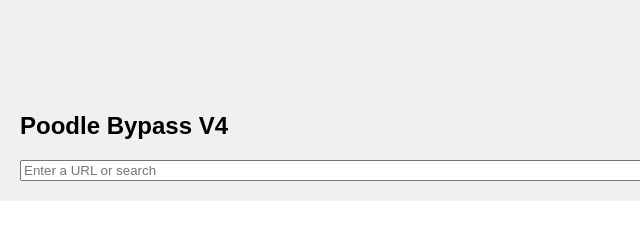
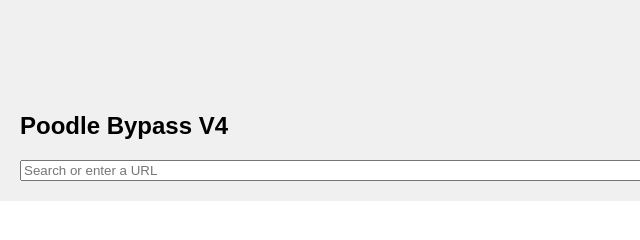
Before and after one commit to accalgebraofficehours/poodle-bypass-v4, a plain HTML site: page anti-refresh.html in a window 1280 px wide. Shown: the full height of the page, 0-640 px from the left. Drawn offline with Linux system fonts and the light colour scheme.

Commit message:
Update anti-refresh.html

```diff
--- a/anti-refresh.html
+++ b/anti-refresh.html
@@ -34,7 +34,7 @@
   <div id="formArea">
     <br><br><br><br>
     <h2>Poodle Bypass V4</h2>
-    <input id="urlInput" type="text" placeholder="Enter a URL or search" style="width: 70%;">
+    <input id="urlInput" type="text" placeholder="Search or enter a URL" style="width: 70%;">
     <button onclick="loadFullscreen()">Load</button>
     <button onclick="loadExample()">Paste Pooxie Services</button>
   </div>
```
